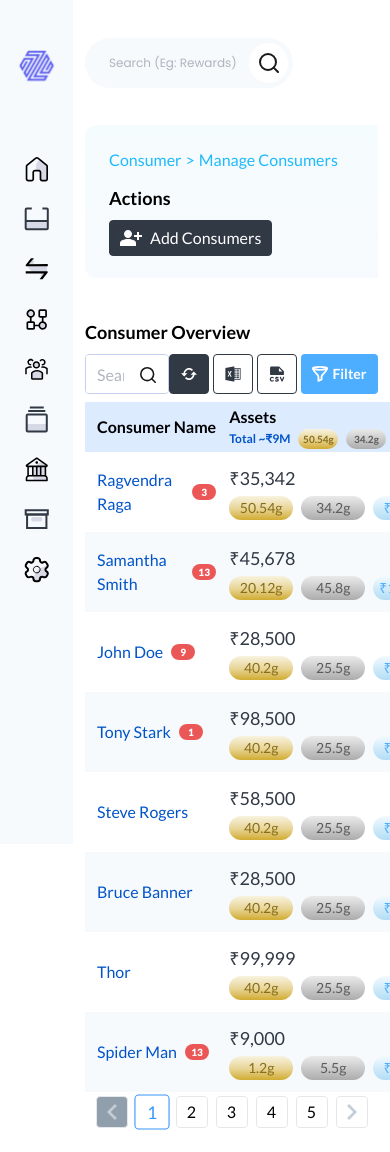
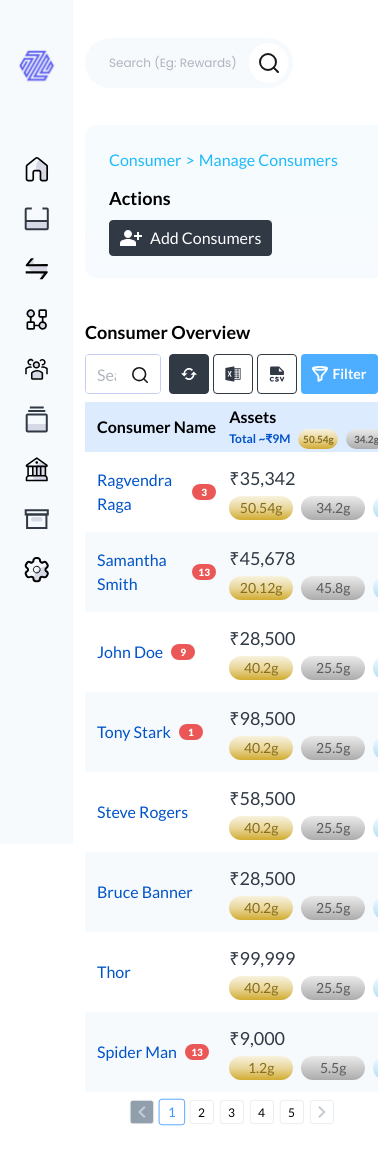
Before and after one commit to chirag1718/zintlr-assignment, a Next.js app: page /manageCustomers in a window 390 px wide. Built offline with nearby package versions, Linux system fonts and the light colour scheme.

Commit message:
style: made responsive

```diff
--- a/src/app/manageCustomers/components/ConsumerOverviewTable.tsx
+++ b/src/app/manageCustomers/components/ConsumerOverviewTable.tsx
@@ -15,9 +15,9 @@ const ConsumerOverviewTable = () => {
   return (
     <div className="flex flex-col items-start justify-normal gap-2 h-full mt-5 ">
       <p className="text-lg font-semibold">Consumer Overview</p>
-      <div className="flex items-center justify-between w-full">
+      <div className="flex items-center justify-between w-full gap-2">
         {/* search */}
-        <div className="h-10 w-full border max-w-[396px] rounded font-nunito overflow-hidden relative border-border-gray">
+        <div className="h-10 w-full border md:max-w-[396px] rounded font-nunito overflow-hidden relative border-border-gray">
           <input
             type="text"
             placeholder="Search Consumers"
--- a/src/app/manageCustomers/components/ConsumerTable.tsx
+++ b/src/app/manageCustomers/components/ConsumerTable.tsx
@@ -75,7 +75,7 @@ const ConsumerTable = () => {
     <div className="h-full w-full ">
       <Drawer />
 
-      <div className="h-full w-full ">
+      <div className="h-full w-full overflow-auto">
         <table className="w-full table-auto">
           <thead>
             <tr className="h-[50px] w-auto text-left *:pl-3 text-nowrap bg-bg-table-header">
@@ -287,7 +287,7 @@ const ConsumerTable = () => {
         </table>
       </div>
       {/* pagination */}
-      <div className="flex items-center justify-center h-10 min-w-full ">
+      <div className="scale-75 md:scale-100 flex items-center justify-center h-10 min-w-full ">
         <div className="flex items-center justify-center gap-2">
           {/* navigates to previous page */}
           <button
```
